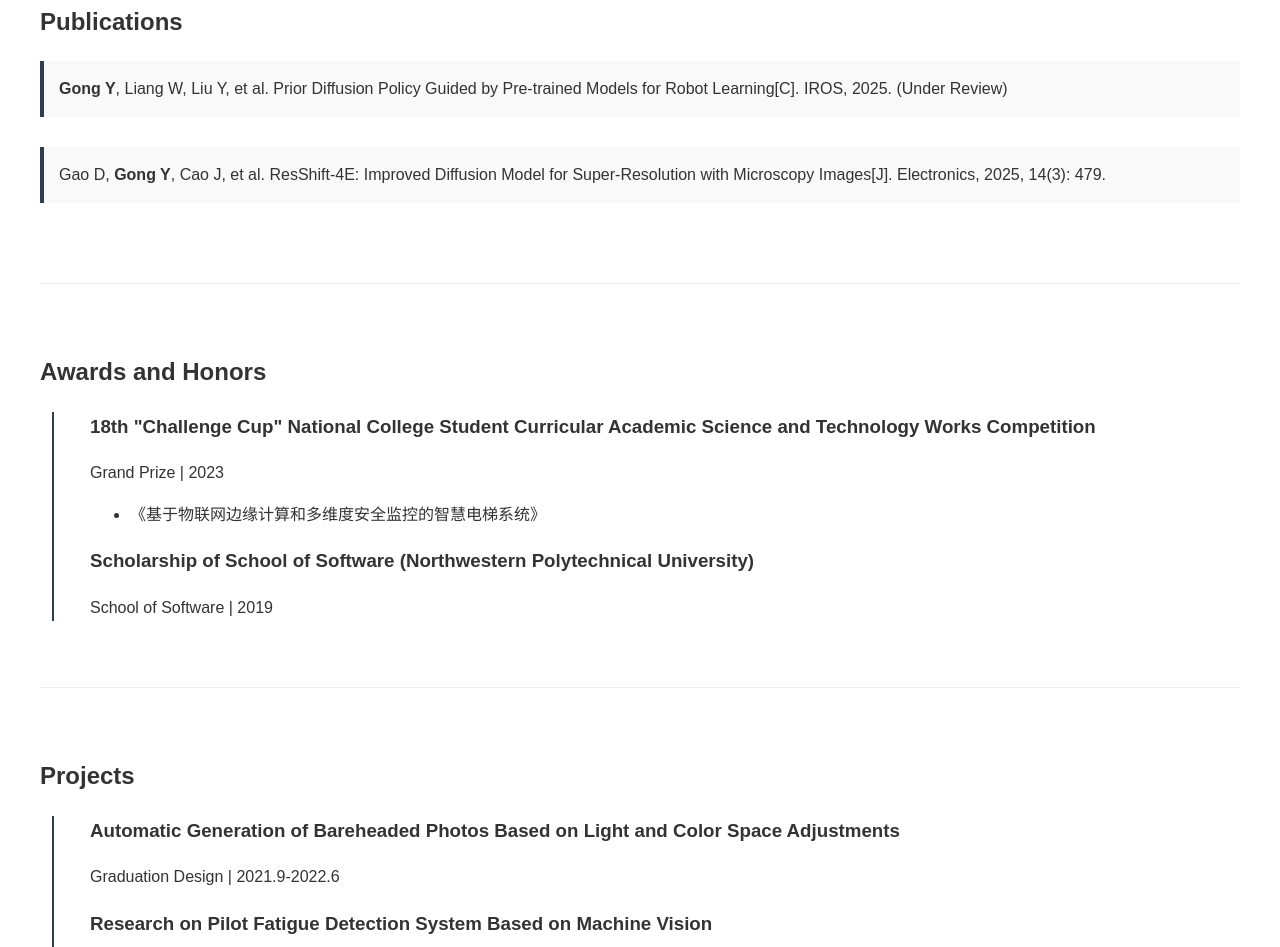
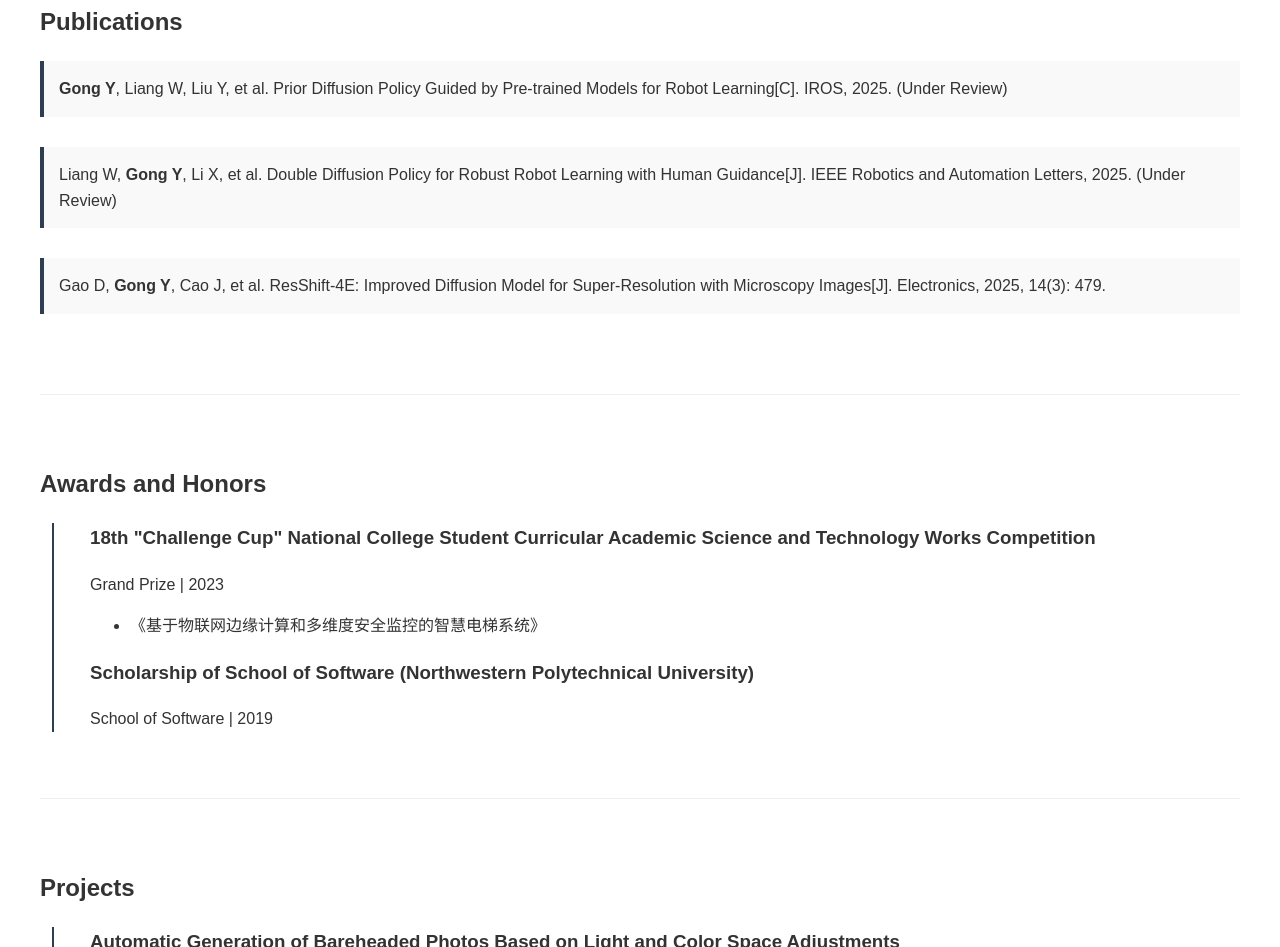
Before and after one commit to Vhyrsd/Vhyrsd.github.io, a plain HTML site: page index.html in a window 1280 px wide. Shown: the part 1246-2193 px from the top of the page. Drawn offline with Linux system fonts and the light colour scheme.

Commit message:
update publications

```diff
--- a/index.html
+++ b/index.html
@@ -221,6 +221,9 @@
                 <b>Gong Y</b>, Liang W, Liu Y, et al. Prior Diffusion Policy Guided by Pre-trained Models for Robot Learning[C]. IROS, 2025. (Under Review)
             </div>
             <div class="publication-item">
+                Liang W, <b>Gong Y</b>, Li X, et al. Double Diffusion Policy for Robust Robot Learning with Human Guidance[J]. IEEE Robotics and Automation Letters, 2025. (Under Review)
+            </div>
+            <div class="publication-item">
                 Gao D, <b>Gong Y</b>, Cao J, et al. ResShift-4E: Improved Diffusion Model for Super-Resolution with Microscopy Images[J]. Electronics, 2025, 14(3): 479.
             </div>
         </section>
```
